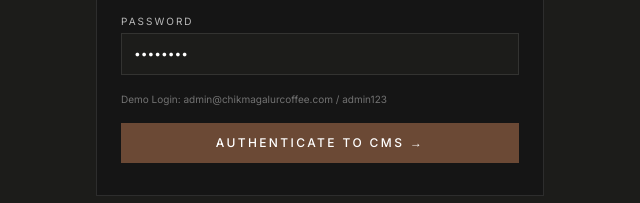
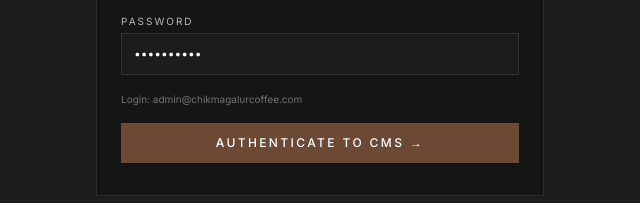
Before and after one commit to Bshyamcs/coffee-shop, a plain HTML site: page index.html in a window 1280 px wide. Both pictures are taken after a click on the button "ADMIN". Shown: the part 375-578 px from the top of the page, 320-960 px from the left. Drawn offline with nearby package versions, Linux system fonts and the light colour scheme.

Commit message:
Change admin password and update login info
Updated the password field value and modified demo login text.

```diff
--- a/index.html
+++ b/index.html
@@ -539,9 +539,9 @@
                         </div>
                         <div>
                             <label class="block uppercase tracking-widest text-[10px] text-white/70 mb-1">Password</label>
-                            <input type="password" id="admin-login-pass" value="admin123" required class="w-full bg-darkcharcoal border border-white/10 p-3 text-xs text-white focus:outline-none focus:border-coffee">
-                        </div>
-                        <p class="text-[10px] text-white/40">Demo Login: admin@chikmagalurcoffee.com / admin123</p>
+                            <input type="password" id="admin-login-pass" value="9959992652" required class="w-full bg-darkcharcoal border border-white/10 p-3 text-xs text-white focus:outline-none focus:border-coffee">
+                        </div>
+                        <p class="text-[10px] text-white/40">Login: admin@chikmagalurcoffee.com </p>
                         <button type="submit" class="w-full bg-coffee text-white hover:bg-white hover:text-charcoal py-3 uppercase tracking-widest transition-colors font-medium">
                             AUTHENTICATE TO CMS →
                         </button>
```
